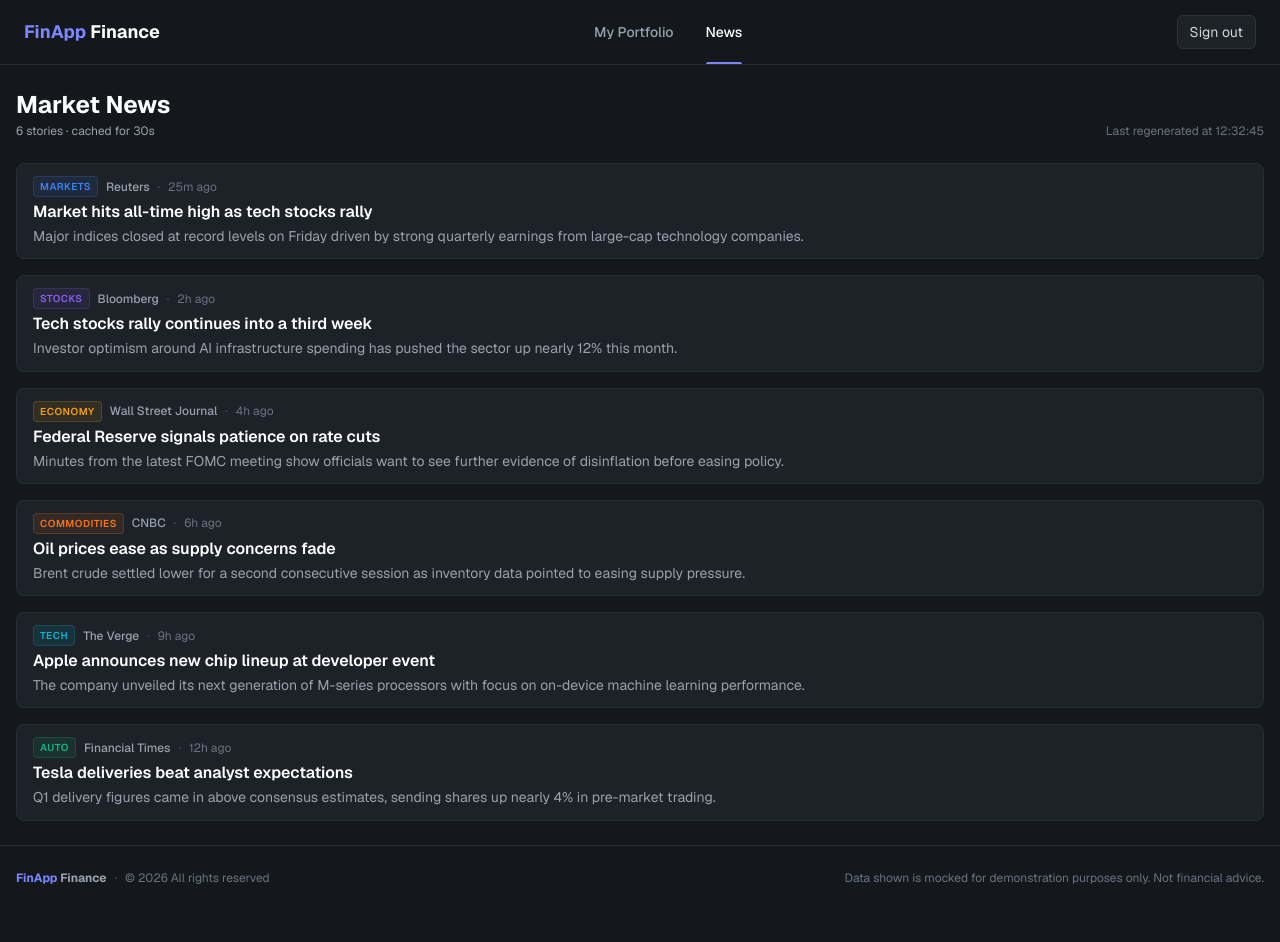
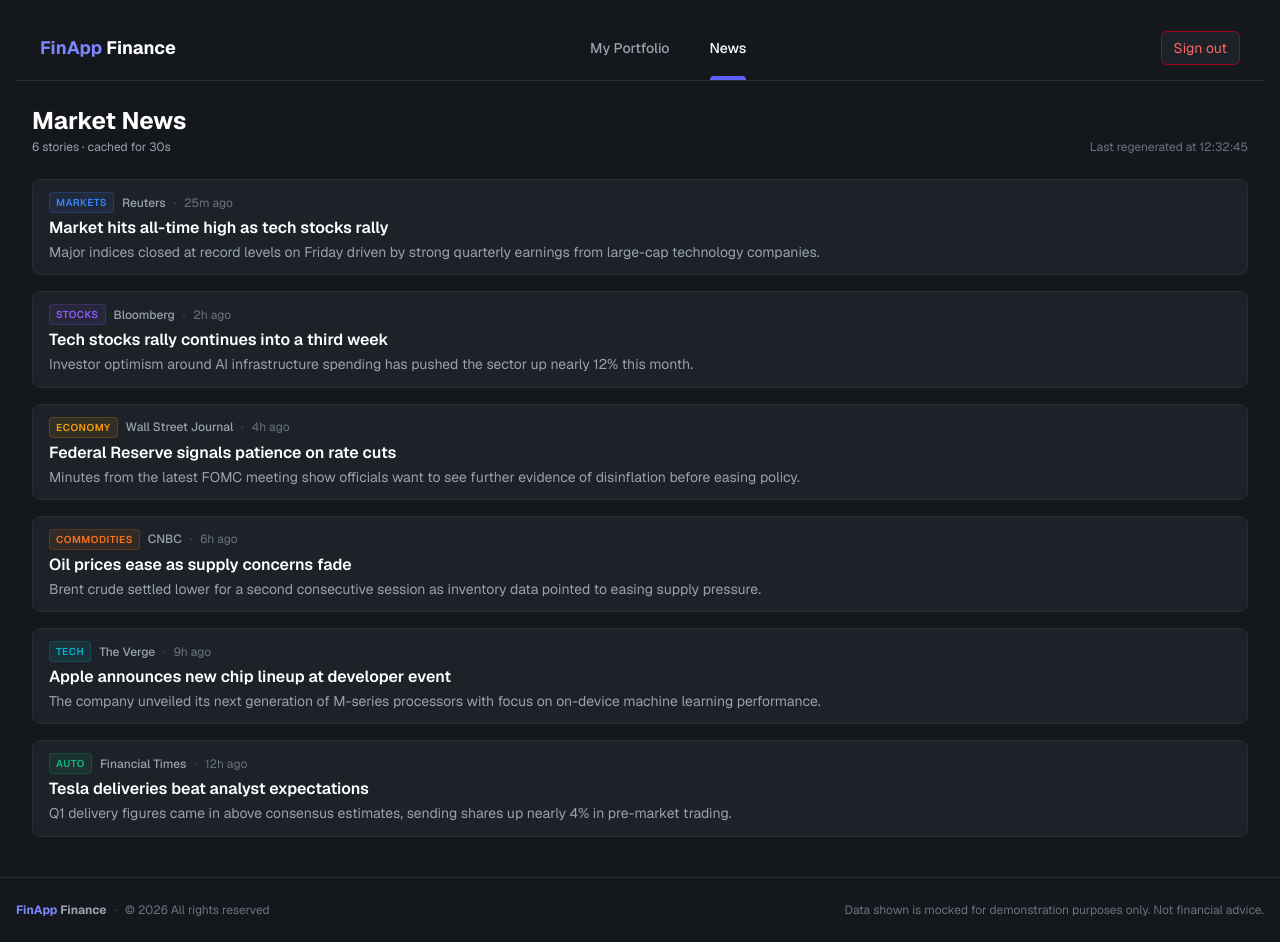
Before and after one commit to rishu-ops/stock-portfolio, a Next.js app: page /news in a window 1280 px wide. Before the commit the page ends 910 px from the top, so only its background shows below. Built offline with nearby package versions, Linux system fonts and the light colour scheme.

Commit message:
style: adjust padding and spacing in Dashboard, Login, and News pages; enhance Header styles

```diff
--- a/src/app/dashboard/page.tsx
+++ b/src/app/dashboard/page.tsx
@@ -32,7 +32,7 @@ export default async function DashboardPage() {
   const portfolio = await getPortfolio();
 
   return (
-    <div className="flex-1 flex flex-col">
+    <div className="flex-1 flex flex-col lg:p-4 p-2">
       <Header />
       <main className="flex-1 max-w-7xl w-full mx-auto px-4 py-6">
         <LivePortfolio initialPortfolio={portfolio} />
--- a/src/app/login/page.tsx
+++ b/src/app/login/page.tsx
@@ -55,7 +55,7 @@ export default function LoginPage() {
   }
 
   return (
-    <div className="flex-1 flex flex-col">
+    <div className="flex-1 flex flex-col p-2">
       <header className="border-b border-[#262d35]">
         <div className="max-w-7xl mx-auto px-4 h-14 flex items-center">
           <span className="text-lg font-bold">
--- a/src/app/news/page.tsx
+++ b/src/app/news/page.tsx
@@ -51,7 +51,7 @@ export default async function NewsPage() {
   );
 
   return (
-    <div className="flex-1 flex flex-col">
+    <div className="flex-1 flex flex-col lg:p-4 p-2">
       <Header />
       <main className="flex-1 max-w-7xl w-full mx-auto px-4 py-6">
         <div className="mb-6 flex items-end justify-between flex-wrap gap-2">
--- a/src/components/Header.tsx
+++ b/src/components/Header.tsx
@@ -37,7 +37,7 @@ export default function Header() {
       <Link
         href={href}
         className={
-          "group relative h-full flex items-center px-3 sm:px-4 text-sm font-medium transition-colors " +
+          "group relative h-full flex items-center px-3 sm:px-4 lg:px-5 text-sm font-medium transition-colors " +
           (active ? "text-white" : "text-gray-400 hover:text-white")
         }
       >
@@ -45,10 +45,10 @@ export default function Header() {
         <span className="sm:hidden">{mobileLabel ?? label}</span>
         <span
           className={
-            "absolute inset-x-3 sm:inset-x-4 bottom-0 h-0.5 rounded-t transition-colors " +
+            "absolute inset-x-3 sm:inset-x-4 lg:inset-x-5 bottom-0 h-1 rounded-t transition-colors " +
             (active
-              ? "bg-indigo-400"
-              : "bg-transparent group-hover:bg-gray-700")
+              ? "bg-indigo-500"
+              : "bg-transparent group-hover:bg-gray-600")
           }
         />
       </Link>
@@ -78,7 +78,7 @@ export default function Header() {
         <button
           onClick={handleLogout}
           disabled={loggingOut}
-          className="text-xs sm:text-sm text-gray-300 bg-[#1c2228] hover:bg-[#262d35] border border-[#2d343c] hover:border-[#3a424c] px-3 py-1.5 rounded-md hover:text-white disabled:opacity-50 whitespace-nowrap transition-colors"
+          className="text-xs sm:text-sm text-red-400 bg-[#1c2228] hover:bg-red-950 border border-red-800 hover:border-red-700 px-3 py-1.5 rounded-md hover:text-red-200 disabled:opacity-50 whitespace-nowrap transition-colors"
         >
           {loggingOut ? "Signing out..." : "Sign out"}
         </button>
```
